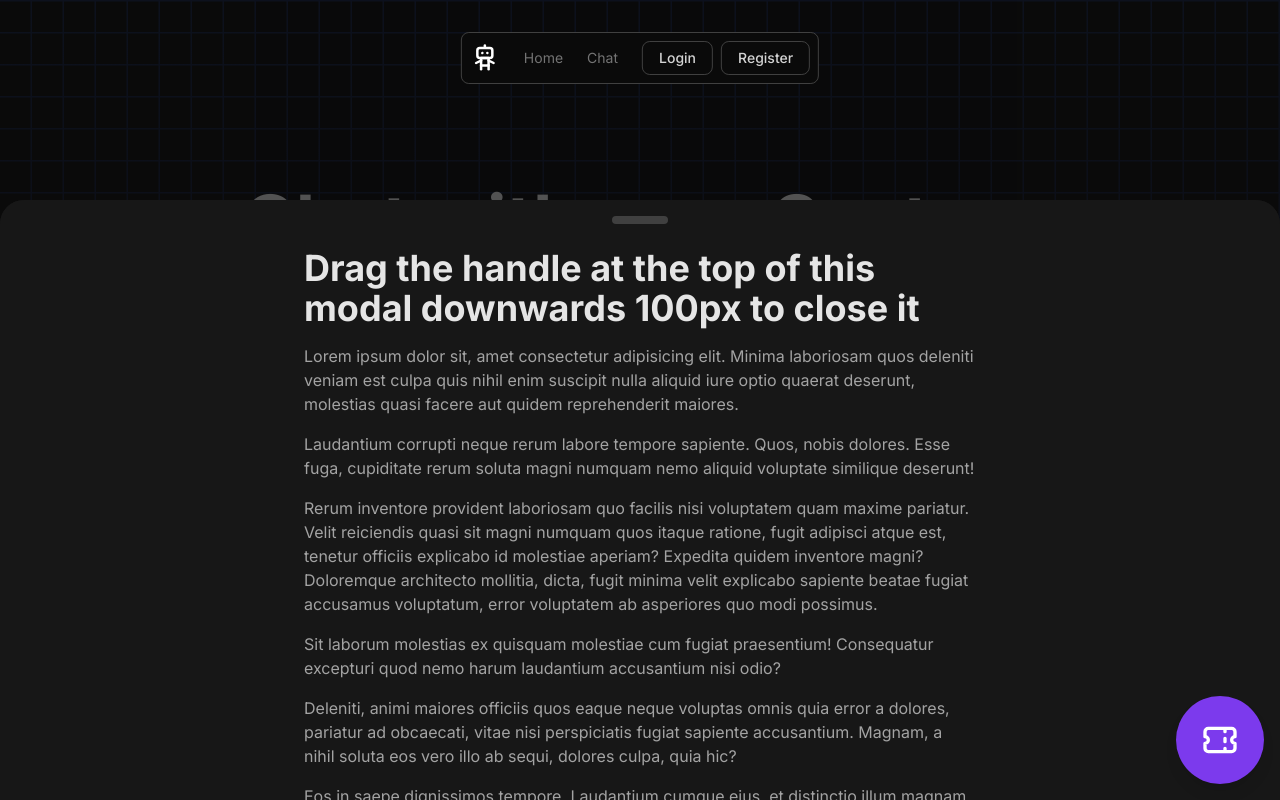
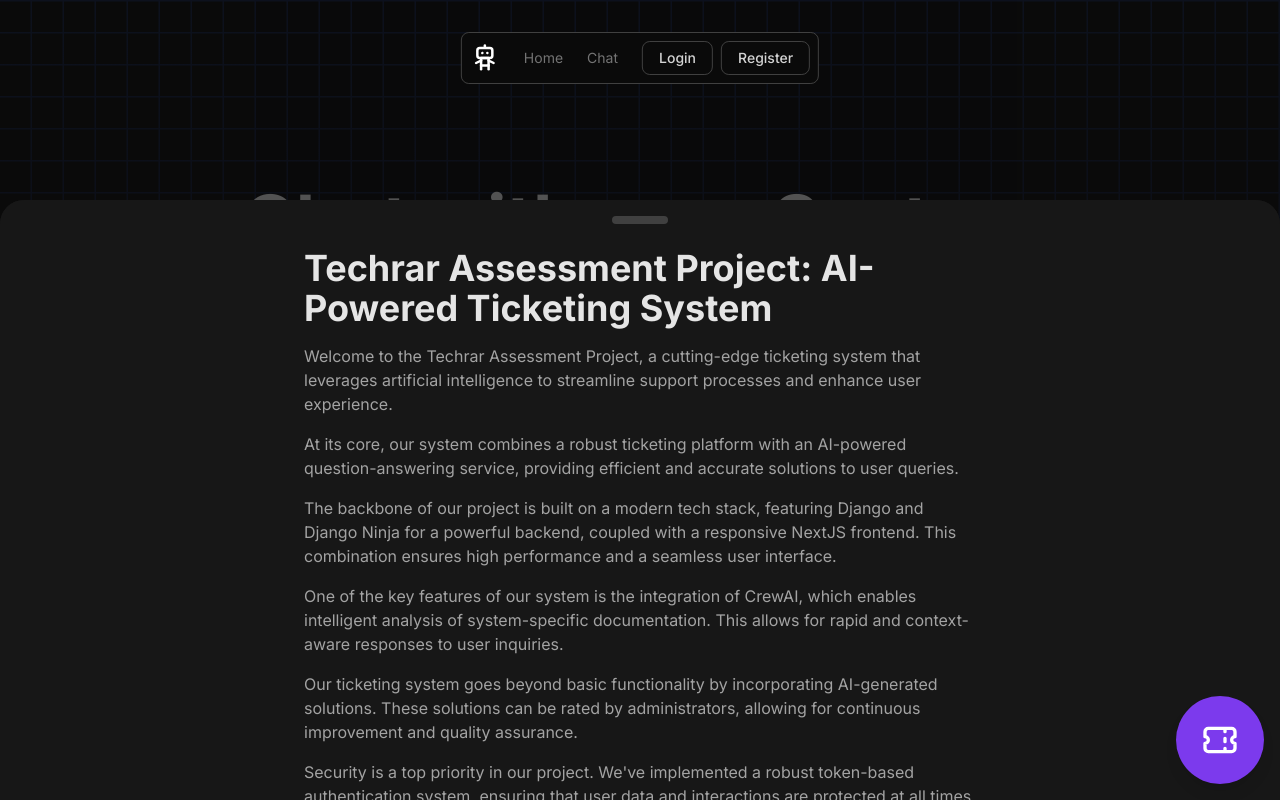
Before and after one commit to AhmadAlhazmi75/techrar-assessment, a Next.js app in the folder frontend/ai-app/: page / in a window 1280 px wide. Both pictures are taken after a click on the button "Learn More". Built offline with nearby package versions, Linux system fonts and the light colour scheme.

Commit message:
fix refreshes on like and dislike, add text to learn more button, and enhance the readme.md

```diff
--- a/frontend/ai-app/src/app/tickets/all/page.tsx
+++ b/frontend/ai-app/src/app/tickets/all/page.tsx
@@ -3,9 +3,9 @@
 import { useState, useEffect } from 'react';
 import { motion } from 'framer-motion';
 import { toast } from 'react-hot-toast';
-import api from '@/utils/api';
+
 import { TicketWithSolution } from '@/types/types';
-
+import { likeAISolution, dislikeAISolution, getAllTickets } from '@/utils/api';
 export default function AllTickets() {
   const [tickets, setTickets] = useState<TicketWithSolution[]>([]);
   const [isLoading, setIsLoading] = useState(true);
@@ -17,9 +17,9 @@
   const fetchTickets = async () => {
     setIsLoading(true);
     try {
-      const response = await api.get('/tickets/tickets');
-      console.log('Fetched tickets:', response.data);
-      setTickets(response.data);
+      const fetchedTickets = await getAllTickets();
+      console.log('Fetched tickets:', fetchedTickets);
+      setTickets(fetchedTickets);
     } catch (error) {
       console.error('Error fetching tickets:', error);
       toast.error('Failed to fetch tickets. Please try again.');
@@ -30,8 +30,22 @@
 
   const handleLikeToggle = async (solutionId: number) => {
     try {
-      await api.post(`/tickets/ai-solutions/${solutionId}/like`);
-      fetchTickets(); // Refresh tickets after liking
+      const response = await likeAISolution(solutionId);
+      setTickets(prevTickets =>
+        prevTickets.map(ticket => {
+          if (ticket.ai_solution && ticket.ai_solution.id === solutionId) {
+            return {
+              ...ticket,
+              ai_solution: {
+                ...ticket.ai_solution,
+                likes: response.likes,
+                dislikes: response.dislikes
+              }
+            };
+          }
+          return ticket;
+        })
+      );
     } catch (error) {
       console.error('Error toggling like:', error);
       toast.error('Failed to update like. Please try again.');
@@ -40,14 +54,27 @@
 
   const handleDislikeToggle = async (solutionId: number) => {
     try {
-      await api.post(`/tickets/ai-solutions/${solutionId}/dislike`);
-      fetchTickets();
+      const response = await dislikeAISolution(solutionId);
+      setTickets(prevTickets =>
+        prevTickets.map(ticket => {
+          if (ticket.ai_solution && ticket.ai_solution.id === solutionId) {
+            return {
+              ...ticket,
+              ai_solution: {
+                ...ticket.ai_solution,
+                likes: response.likes,
+                dislikes: response.dislikes
+              }
+            };
+          }
+          return ticket;
+        })
+      );
     } catch (error) {
       console.error('Error toggling dislike:', error);
       toast.error('Failed to update dislike. Please try again.');
     }
   };
-
   if (isLoading) {
     return <div className="text-center mt-8">Loading tickets...</div>;
   }
--- a/frontend/ai-app/src/app/tickets/page.tsx
+++ b/frontend/ai-app/src/app/tickets/page.tsx
@@ -4,6 +4,7 @@
 import { createTicket, generateAISolution } from '../../utils/api';
 import toast from 'react-hot-toast';
 import { Ticket, AISolution } from '@/types/types';
+import ProtectedRoute from '@/components/ProtectedRoute';
 
   const SYSTEMS = [
     { value: 'system1', name: 'Do the work book' },
@@ -45,6 +46,7 @@
 
 
   return (
+    <ProtectedRoute>
     <motion.div
       initial={{ opacity: 0 }}
       animate={{ opacity: 1 }}
@@ -156,6 +158,7 @@
         </motion.div>
       )}
     </motion.div>
+    </ProtectedRoute>
   );
 };
 
--- a/frontend/ai-app/src/components/LearnMoreButton.tsx
+++ b/frontend/ai-app/src/components/LearnMoreButton.tsx
@@ -21,84 +21,60 @@
       <DragCloseDrawer open={open} setOpen={setOpen}>
       <div className="mx-auto max-w-2xl space-y-4 text-neutral-400">
     <h2 className="text-4xl font-bold text-neutral-200">
-            Drag the handle at the top of this modal downwards 100px to close it
+      Techrar Assessment Project: AI-Powered Ticketing System
     </h2>
     <p>
-            Lorem ipsum dolor sit, amet consectetur adipisicing elit. Minima
-            laboriosam quos deleniti veniam est culpa quis nihil enim suscipit
-            nulla aliquid iure optio quaerat deserunt, molestias quasi facere
-            aut quidem reprehenderit maiores.
+      Welcome to the Techrar Assessment Project, a cutting-edge ticketing system
+      that leverages artificial intelligence to streamline support processes and
+      enhance user experience.
     </p>
     <p>
-            Laudantium corrupti neque rerum labore tempore sapiente. Quos, nobis
-            dolores. Esse fuga, cupiditate rerum soluta magni numquam nemo
-            aliquid voluptate similique deserunt!
+      At its core, our system combines a robust ticketing platform with an
+      AI-powered question-answering service, providing efficient and accurate
+      solutions to user queries.
     </p>
     <p>
-            Rerum inventore provident laboriosam quo facilis nisi voluptatem
-            quam maxime pariatur. Velit reiciendis quasi sit magni numquam quos
-            itaque ratione, fugit adipisci atque est, tenetur officiis explicabo
-            id molestiae aperiam? Expedita quidem inventore magni? Doloremque
-            architecto mollitia, dicta, fugit minima velit explicabo sapiente
-            beatae fugiat accusamus voluptatum, error voluptatem ab asperiores
-            quo modi possimus.
+      The backbone of our project is built on a modern tech stack, featuring
+      Django and Django Ninja for a powerful backend, coupled with a responsive
+      NextJS frontend. This combination ensures high performance and a seamless
+      user interface.
     </p>
     <p>
-            Sit laborum molestias ex quisquam molestiae cum fugiat praesentium!
-            Consequatur excepturi quod nemo harum laudantium accusantium nisi
-            odio?
+      One of the key features of our system is the integration of CrewAI, which
+      enables intelligent analysis of system-specific documentation. This allows
+      for rapid and context-aware responses to user inquiries.
     </p>
     <p>
-            Deleniti, animi maiores officiis quos eaque neque voluptas omnis
-            quia error a dolores, pariatur ad obcaecati, vitae nisi perspiciatis
-            fugiat sapiente accusantium. Magnam, a nihil soluta eos vero illo ab
-            sequi, dolores culpa, quia hic?
+      Our ticketing system goes beyond basic functionality by incorporating
+      AI-generated solutions. These solutions can be rated by administrators,
+      allowing for continuous improvement and quality assurance.
     </p>
     <p>
-            Eos in saepe dignissimos tempore. Laudantium cumque eius, et
-            distinctio illum magnam molestiae doloribus. Fugiat voluptatum
-            necessitatibus vero eligendi quae, similique non debitis qui veniam
-            praesentium rerum labore libero architecto tempore nesciunt est
-            atque animi voluptatibus. Aliquam repellendus provident tempora
-            sequi officia sint voluptates eaque minima suscipit, cum maiores
-            quos possimus. Vero ex porro asperiores voluptas voluptatibus?
+      Security is a top priority in our project. We&apos;ve implemented a robust
+      token-based authentication system, ensuring that user data and interactions
+      are protected at all times.
     </p>
     <p>
-            Debitis eos aut ullam odit fuga. Numquam deleniti libero quas sunt?
-            Exercitationem earum odio aliquam necessitatibus est accusamus
-            consequuntur nisi natus dolore libero voluptatibus odit doloribus
-            laudantium iure, dicta placeat molestias porro quasi amet? Sint,
-            reiciendis tenetur distinctio eaque delectus, maiores, nihil
-            voluptas dolorem necessitatibus consequatur aliquid?
+      The project also features a flexible architecture that allows for easy
+      integration of multiple documentation sources. This adaptability ensures
+      that the AI can provide accurate answers across various systems and domains.
     </p>
     <p>
-            Sunt ex, cum culpa vel odio dicta expedita omnis amet debitis
-            inventore necessitatibus quaerat est molestias delectus. Dolorem,
-            eius? Quae, itaque ipsa incidunt nobis repellendus, sunt dolorum
-            aliquam ad culpa repudiandae impedit omnis, expedita illum voluptas
-            delectus similique ducimus saepe pariatur. Molestias similique quam
-            dolore provident doloremque maiores autem ab blanditiis voluptatum
-            dignissimos culpa sed nesciunt laboriosam, in dicta consectetur.
+      For developers and system administrators, we&apos;ve provided comprehensive API
+      documentation, detailing endpoints, request/response formats, and
+      authentication methods. This makes it easy to integrate our system into
+      existing workflows or extend its functionality.
     </p>
     <p>
-            Voluptates ea, aspernatur possimus, iusto temporibus non laudantium
-            neque molestias rem tempore eligendi earum nisi dolorum asperiores
-            at rerum!
+      Looking ahead, we envision expanding the system&apos;s capabilities to include
+      more advanced AI features, enhanced user feedback mechanisms, and integration
+      with popular third-party tools and platforms.
     </p>
     <p>
-            Eaque totam error quia, ut eius perspiciatis unde velit temporibus
-            mollitia. Aperiam ad tempora aliquam est molestias commodi
-            cupiditate quos impedit nostrum accusantium quo fugit eveniet
-            temporibus quam cumque autem porro, id ut debitis itaque et nemo
-            exercitationem voluptatibus? Aspernatur corrupti quas iusto dolores
-            nemo pariatur debitis quae dolorem! Nemo, eius? Dolorem quam nemo
-            magnam ratione deserunt aperiam. Voluptatum ipsa, molestias
-            aspernatur quas distinctio numquam qui laboriosam id ab totam
-            commodi laborum tempora error natus vitae eligendi reiciendis
-            maiores ex illo? Tempore at animi earum vitae enim sunt,
-            dignissimos, mollitia corrupti officia obcaecati error iure vero
-            repudiandae nihil magni molestias quibusdam dolorem aperiam modi.
-            Harum, fugit.
+      Whether you&apos;re a small team looking for an efficient support system or a
+      large organization aiming to leverage AI in your customer service, our
+      Techrar Assessment Project offers a scalable, intelligent solution to meet
+      your needs.
     </p>
   </div>
       </DragCloseDrawer>
```
Lines whose indentation alone changed are shown as unchanged.
